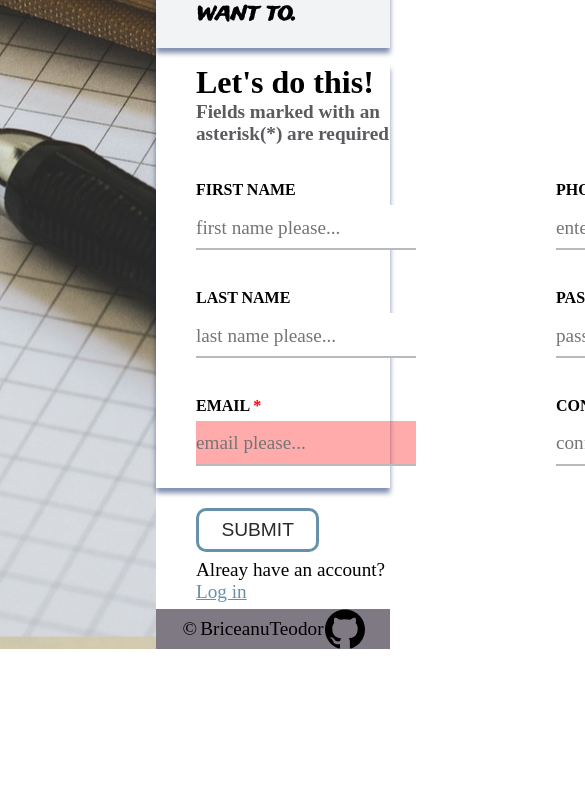
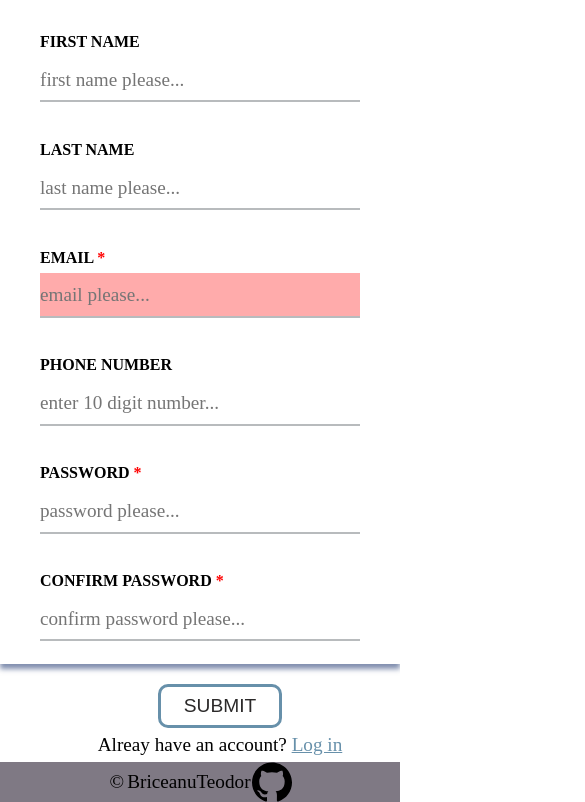
Before and after one commit to briceanu/form_project, a website built with webpack: page src/template.html in a window 390 px wide. Shown: the part 656-1458 px from the top of the page, 585 px wide, since content can reach past the window. Before the commit the page ends 1305 px from the top, so only its background shows below. Built offline with nearby package versions, Linux system fonts and the light colour scheme; a web font is replaced by a local one.

Commit message:
media query add

```diff
--- a/src/scss/_variables.scss
+++ b/src/scss/_variables.scss
@@ -1,4 +1,8 @@
 @import url("https://fonts.googleapis.com/css2?family=Abyssinica+SIL&family=Arvo:ital@1&family=Fascinate+Inline&family=Lemonada&family=Libre+Caslon+Display&family=Ms+Madi&display=swap");
+@font-face {
+  font-family: "TradeWinds-Regular";
+  src: url(./TradeWinds-Regular.ttf);
+}
 $font-aby: "Abyssinica SIL", serif;
 $font-libre: "Libre Caslon Display", serif;
 // end of fonts
@@ -8,7 +12,3 @@ $footer-clr: rgba(22, 12, 32, 0.548);
 $valid-clr: rgba(50, 205, 50, 0.466);
 $invalid-clr: rgba(255, 0, 0, 0.329);
 // end of colors
-@font-face {
-  font-family: "TradeWinds-Regular";
-  src: url(./TradeWinds-Regular.ttf);
-}
--- a/src/scss/style.scss
+++ b/src/scss/style.scss
@@ -176,3 +176,39 @@ footer {
   width: 40px;
   height: 40px;
 }
+//media queries
+
+@media screen and (max-width: 1050px) {
+  .logo-container {
+    display: none;
+  }
+  .main-content {
+    width: 100vw;
+  }
+}
+@media screen and (max-width: 650px) {
+  body {
+    display: grid;
+    grid-template-columns: repeat(1, 1fr);
+  }
+  form[id="signup-form"] {
+    flex-direction: column;
+    .right {
+      margin-left: 0px;
+    }
+    input {
+      // min-width: 160%;
+      width: min(160%, 650px);
+    }
+  }
+  .submit-section {
+    display: flex;
+    flex-direction: column;
+    align-items: center;
+  }
+}
+@media screen and (max-width: 400px) {
+  div.main-content {
+    width: max(100%, 400px);
+  }
+}
--- a/webpack.config.js
+++ b/webpack.config.js
@@ -3,7 +3,7 @@ const HtmlWebpackPlugin = require("html-webpack-plugin");
 const MiniCssExtractPlugin = require("mini-css-extract-plugin");
 
 module.exports = {
-  mode: "development",
+  mode: "production",
   entry: "./src/js/index.js",
   output: {
     path: path.resolve(__dirname, "dist"),
@@ -26,7 +26,7 @@ module.exports = {
     rules: [
       {
         test: /\.scss$/,
-        use: ["style-loader", "css-loader", "sass-loader"],
+        use: ["MiniCssExtractPlugin.loader", "css-loader", "sass-loader"],
       },
       {
         test: /\.(png|svg|jpg|jpeg|gif)$/i,
```
Also changed, not shown: src/readme.md (added).
